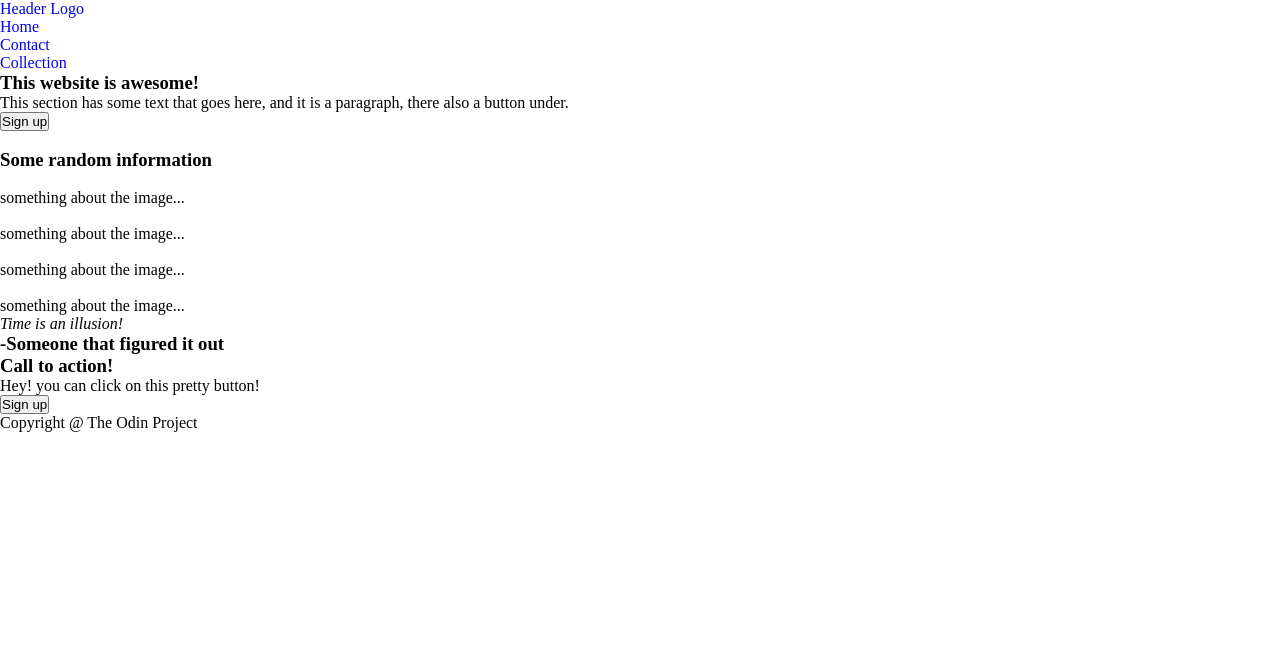
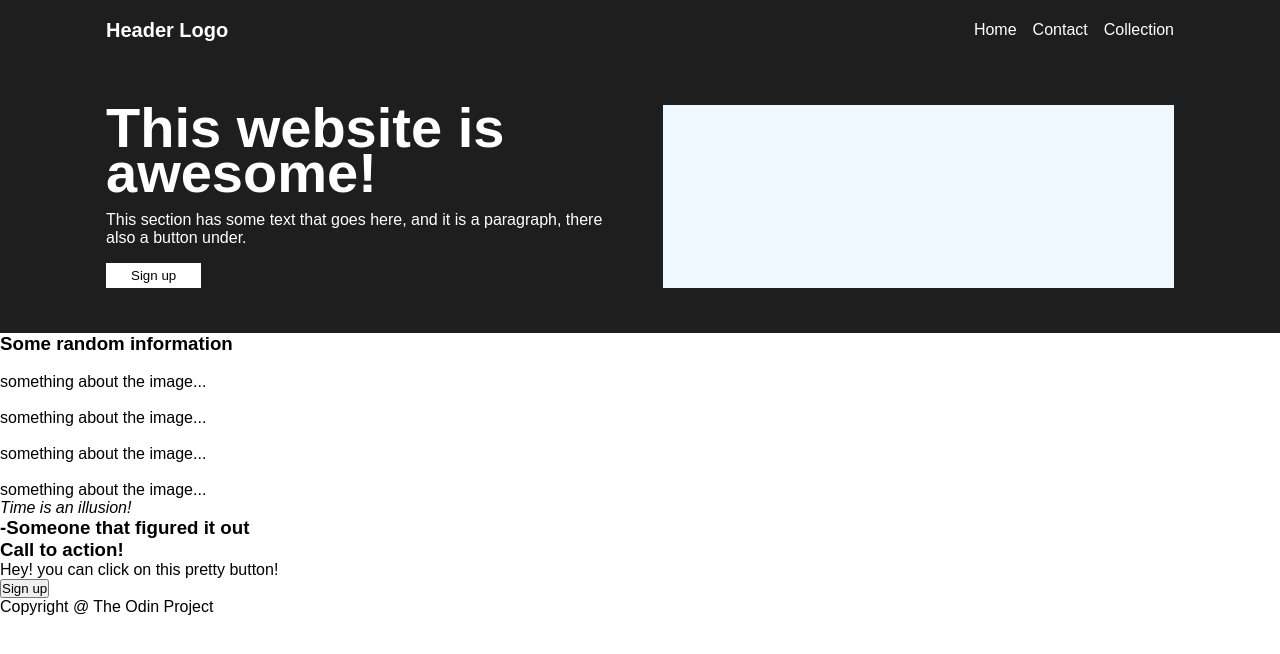
Before and after one commit to kamaladdi34/odin-landing-page, a plain HTML site: page index.html in a window 1280 px wide. Drawn offline with Linux system fonts and the light colour scheme.

Commit message:
Add CSS Styling to header section

```diff
--- a/index.html
+++ b/index.html
@@ -11,7 +11,7 @@
     <header>
         <div class="container">
             <nav>
-                <a href="#">Header Logo</a>
+                <a href="#" class="logo">Header Logo</a>
                 <ul>
                     <li><a href="#">Home</a></li>
                     <li><a href="#">Contact</a></li>
@@ -24,7 +24,9 @@
                     <p>This section has some text that goes here, and it is a paragraph, there also a button under.</p>
                     <button>Sign up</button>
                 </div>
-                <img class="hero-image" src="" alt="">
+                <div class="hero-image-container">
+                    <img src="" alt="">
+                </div>
             </div>
         </div>
     </header>
--- a/style.css
+++ b/style.css
@@ -3,4 +3,63 @@
     padding: 0;
     text-decoration: none;
     box-sizing: border-box;
+    list-style-type: none;
+    font-family: Arial, Helvetica, sans-serif;
 }
+.container{
+    max-width: 1100px;
+    margin: auto;
+}
+header{
+    background-color: rgb(30, 30, 30);
+}
+nav{
+    display: flex;
+    justify-content: space-between;
+    height: 60px;
+    align-items: center;
+    padding: 16px;
+}
+nav ul {
+    display: flex;
+    gap: 16px;
+}
+nav a {
+    color: white;
+}
+.logo{
+    font-size: 20px;
+    font-weight: bold;
+}
+.hero{
+    display: flex;
+    color: white;
+    height: fit-content;
+    padding: 45px 16px 45px 16px;
+    gap: 45px;
+}
+.hero-text{
+    display: flex;
+    flex-direction: column;
+    align-items: flex-start;
+    gap: 16px;
+    justify-content: space-between;
+}
+.hero-text h3 {
+    font-size: 56px;
+    line-height: 45px;
+}
+.hero-text button{
+    padding: 5px 25px 5px 25px;
+    background-color: rgb(255, 255, 255);
+    color: rgb(0, 0, 0);
+    border: none;
+}
+.hero-image-container{
+    min-height: 100%;
+    background-color: aliceblue;
+}
+.hero-image-container, .hero-text{
+    flex-basis: 0;
+    flex-grow: 1;
+}
```
